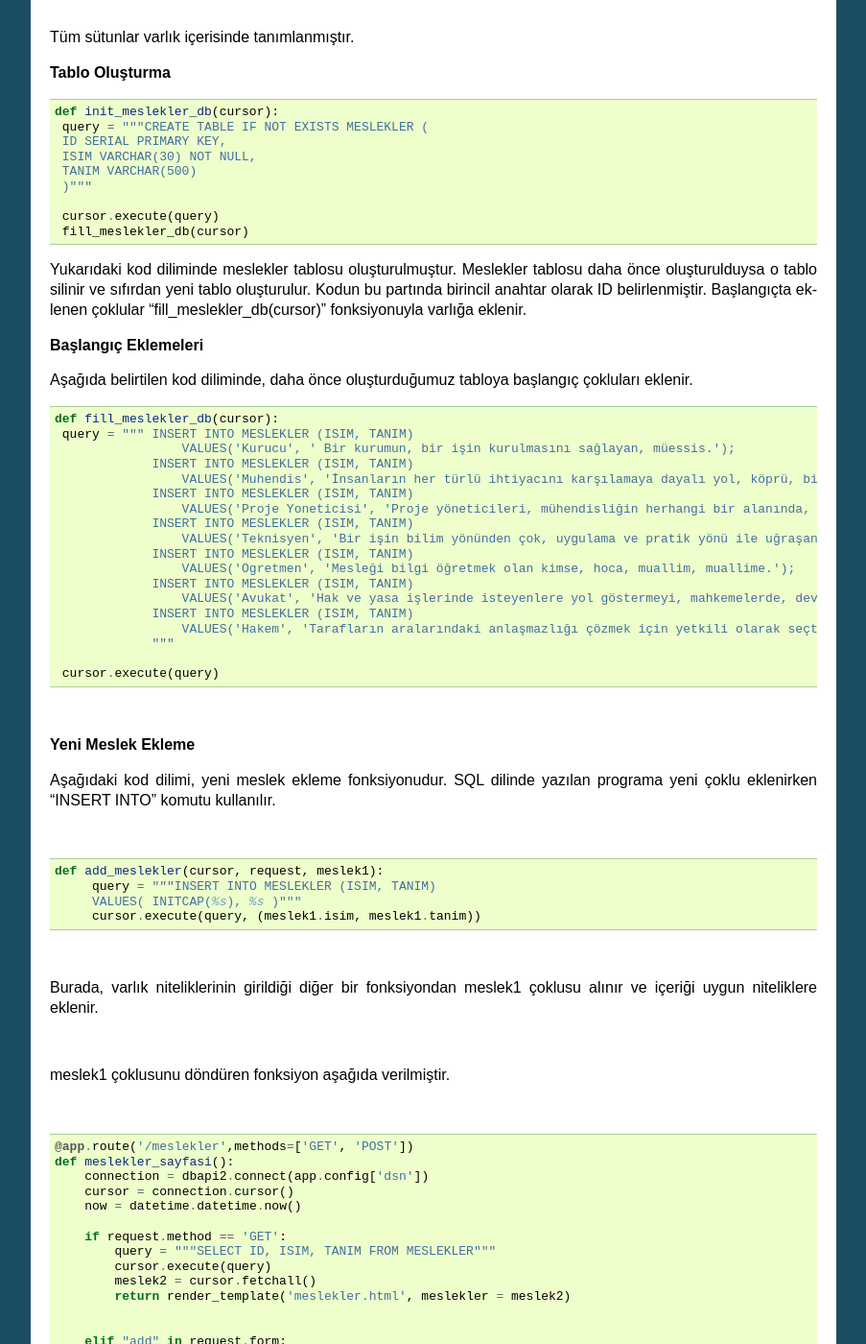
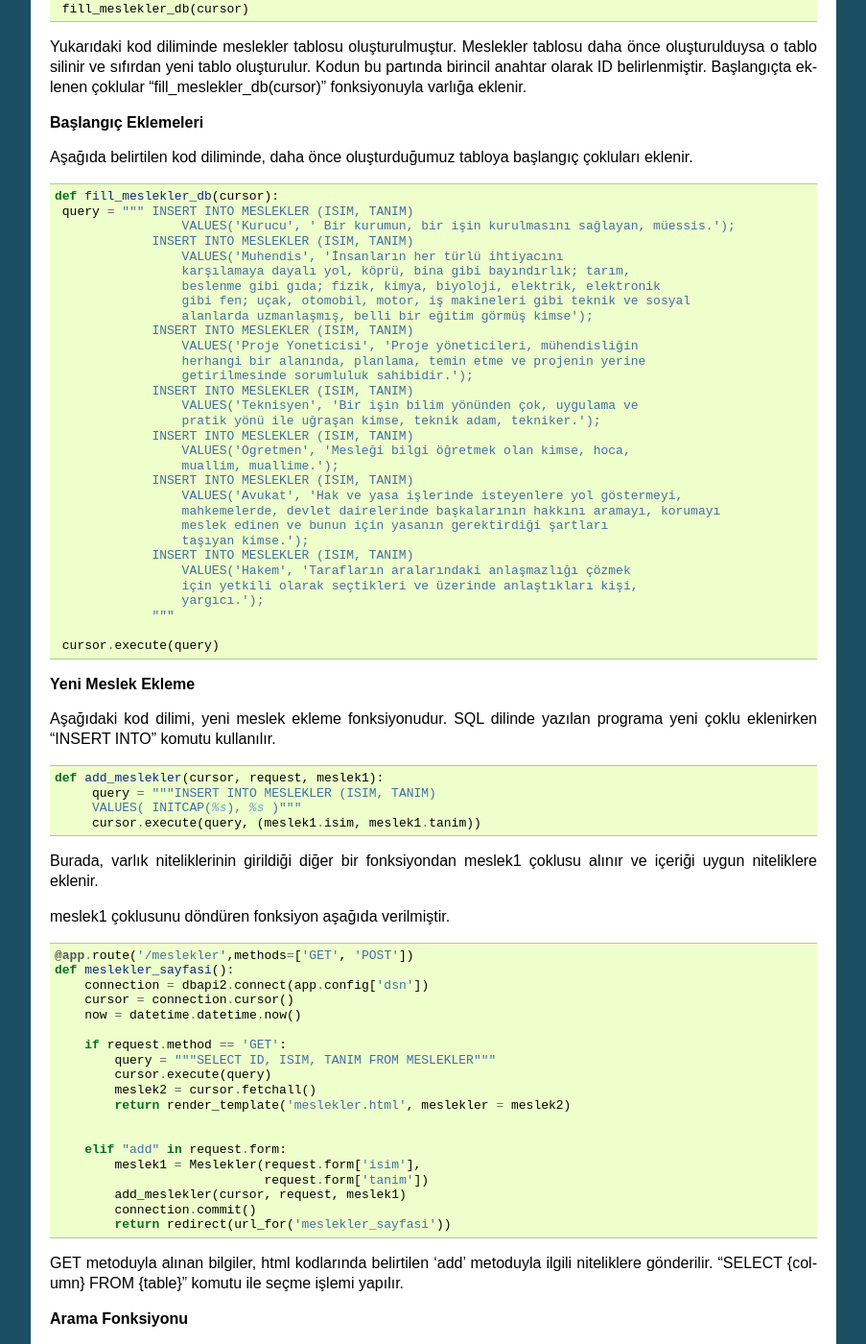
Before and after one commit to orhanse/ConnectLife, a Sphinx documentation site: the page built from docs/developer/member1.rst, in a window 1280 px wide and 1400 px high, scrolled down 4809 px. Shown: the whole window at 96% size, without its empty margins (198-1101 px from the left). Built offline with Sphinx 7.4.7, drawn with Linux system fonts in a browser that asks for light colours; pages that are not in the unit, such as notebooks, are missing from menus; some of the changed text lies outside the part shown.

Commit message:
gorunum guzellestirmesi yapildi, kareden tasan kodlar duzeltildi.

```diff
--- a/docs/developer/member1.rst
+++ b/docs/developer/member1.rst
@@ -6,14 +6,12 @@ General View
 
 Kişiler, mailler ve meslekler tablolarının içerikleri ve yeni çoklu ekleme, varolan çokluyu silme, güncelleme arama gibi veritabanı işlemleri bu kısımda açıklanmıştır.
 
-|
 
 1. Kişiler
 ----------
 
 Anasayfadan '\kisiler' sekmesine gidilerek kişiler tablosuna ulaşılabilinir.
 
-|
 
 ID, isim, profil resmi (resim), yaşadığı yer (mekan), yaş, üniversite, çalıştığı yer (work), çalıştığı pozisyon ve konuştuğu dil özelliklerini içeren
 kişiler tablosu figür 1.2.1'de gösterilmiştir.
@@ -23,7 +21,6 @@ kişiler tablosu figür 1.2.1'de gösterilmiştir.
 
    figure 1.2.1
 
-|
 
 Üniversite, çalıştığı yer, dil ve meslek bilgileri diğer tablolardan dış anahtarla alınır.
 
@@ -48,8 +45,6 @@ kişiler tablosu figür 1.2.1'de gösterilmiştir.
        fill_kisiler_db(cursor)
 
 
-|
-
 Yukarıdaki kod diliminde kişiler tablosu oluşturulmuştur. Kişiler tablosu daha önce oluşturulduysa o tablo silinir ve sıfırdan yeni tablo oluşturulur.
 Kodun bu partında birincil anahtar ve dış anahtarlar da belirlenmiştir. Bağlı olduğu diğer tablolardaki değişikliklerden etkilenme biçimleri de (ON DELETE CASCADE
 , ON UPDATE CASCADE) yine bu kısımda belirtilmiştir. Profil resmi eklemeyenler için "defaultprofil.png" öntanımlı değişken olarak tanımlanmıştır.
@@ -65,26 +60,32 @@ Aşağıda belirtilen kod diliminde, daha önce oluşturduğumuz tabloya çoklul
 .. code-block:: python
 
    def fill_kisiler_db(cursor):
-       query = """INSERT INTO KISILER (ISIM, RESIM, MEKAN, YAS, UNIVERSITE, WORK, POZISYON, DIL)
-                      VALUES ('Tugba Ozkal', 'profil1.jpg' ,'Afyonkarahisar', 22, 1, 1, 1, 3);
-                   INSERT INTO KISILER (ISIM, MEKAN, YAS, UNIVERSITE, WORK, POZISYON, DIL)
-                       VALUES ('Cagri Gokce', 'Ankara', 22, 2, 2, 2, 1);
-                   INSERT INTO KISILER (ISIM, RESIM, MEKAN, YAS, UNIVERSITE, WORK, POZISYON, DIL)
-                       VALUES ('Furkan Evirgen', 'profil2.jpg','Istanbul', 26, 2, 1, 3, 1);
-                   INSERT INTO KISILER (ISIM, RESIM, MEKAN, YAS, UNIVERSITE, WORK, POZISYON, DIL)
-                       VALUES ('Kemal Hazım Ekenel', 'ekenel.png','Istanbul', 38, 2, 1, 4, 2);
-                   INSERT INTO KISILER (ISIM, RESIM, MEKAN, YAS, UNIVERSITE, WORK, POZISYON, DIL)
-                       VALUES ('Jeo Kaeser', 'kaeser.jpg','Almanya', 59, 2, 1, 5, 4);"""
-
-|
+       query = """INSERT INTO KISILER
+                  (ISIM, RESIM, MEKAN, YAS, UNIVERSITE, WORK, POZISYON, DIL)
+                      VALUES
+                  ('Tugba Ozkal', 'profil1.jpg' ,'Afyonkarahisar', 22, 1, 1, 1, 3);
+                   INSERT INTO KISILER
+                  (ISIM, MEKAN, YAS, UNIVERSITE, WORK, POZISYON, DIL)
+                       VALUES
+                  ('Cagri Gokce', 'Ankara', 22, 2, 2, 2, 1);
+                   INSERT INTO KISILER
+                  (ISIM, RESIM, MEKAN, YAS, UNIVERSITE, WORK, POZISYON, DIL)
+                       VALUES
+                  ('Furkan Evirgen', 'profil2.jpg','Istanbul', 26, 2, 1, 3, 1);
+                   INSERT INTO KISILER
+                  (ISIM, RESIM, MEKAN, YAS, UNIVERSITE, WORK, POZISYON, DIL)
+                       VALUES
+                  ('Kemal Hazım Ekenel', 'ekenel.png','Istanbul', 38, 2, 1, 4, 2);
+                   INSERT INTO KISILER
+                  (ISIM, RESIM, MEKAN, YAS, UNIVERSITE, WORK, POZISYON, DIL)
+                       VALUES
+                  ('Jeo Kaeser', 'kaeser.jpg','Almanya', 59, 2, 1, 5, 4);"""
 
 
 **Yeni Kişi Ekleme**
 
 
 Aşağıdaki kod dilimi, yeni kişi ekleme fonksiyonudur.
-
-|
 
 
 .. code-block:: python
@@ -102,17 +103,15 @@ Aşağıdaki kod dilimi, yeni kişi ekleme fonksiyonudur.
            %s
            )"""
            cursor.execute(query, (kisi1.isim, kisi1.resim, kisi1.mekan, kisi1.yas,
-                                  kisi1.universite, kisi1.work, kisi1.pozisyon, kisi1.dil))
+                                  kisi1.universite, kisi1.work, kisi1.pozisyon,
+                                  kisi1.dil))
 
-|
 
 Burada, varlık niteliklerinin girildiği diğer bir fonksiyondan kişi1 çoklusu alınır ve içeriği uygun niteliklere eklenir.
 
-|
 
 kisi1 çoklusunu döndüren fonksiyon aşağıda verilmiştir.
 
-|
 
 
 .. code-block:: python
@@ -127,10 +126,12 @@ kisi1 çoklusunu döndüren fonksiyon aşağıda verilmiştir.
            query2 = "SELECT ID, NAME FROM UNIVERSITY"
            cursor.execute(query2)
            university = cursor.fetchall()
-           query = """SELECT K.ID, K.ISIM, K.RESIM, K.MEKAN, K.YAS, U.NAME, S.NAME, M.ISIM, D.NAME
-                       FROM KISILER AS K, UNIVERSITY AS U, SIRKET AS S, MESLEKLER AS M, DIL AS D
+           query = """SELECT K.ID, K.ISIM, K.RESIM, K.MEKAN, K.YAS, U.NAME, S.NAME,
+                       M.ISIM, D.NAME FROM KISILER AS K, UNIVERSITY AS U, SIRKET AS
+                       S, MESLEKLER AS M, DIL AS D
                        WHERE(
-                           (K.WORK = S.ID) AND (K.UNIVERSITE = U.ID) AND (K.POZISYON = M.ID) AND (K.DIL = D.ID)
+                           (K.WORK = S.ID) AND (K.UNIVERSITE = U.ID) AND
+                           (K.POZISYON = M.ID) AND (K.DIL = D.ID)
                        )"""
            cursor.execute(query)
            kisi2 = cursor.fetchall()
@@ -140,7 +141,8 @@ kisi1 çoklusunu döndüren fonksiyon aşağıda verilmiştir.
            pozisyon = cursor.fetchall()
            cursor.execute("SELECT ID, NAME FROM DIL")
            diller = cursor.fetchall()
-           return render_template('kisiler.html', kisiler = kisi2, universite = university, work = sirket, pozisyon = pozisyon, diller = diller)
+           return render_template('kisiler.html', kisiler = kisi2, universite = university,
+           work = sirket, pozisyon = pozisyon, diller = diller)
        elif "add" in request.form:
            kisi1 = Kisiler(request.form['isim'],
                                request.form['resim'],
@@ -154,7 +156,6 @@ kisi1 çoklusunu döndüren fonksiyon aşağıda verilmiştir.
            connection.commit()
            return redirect(url_for('kisiler_sayfasi'))
 
-|
 
 GET metoduyla alınan bilgiler, html kodlarında belirtilen 'add' metoduyla ilgili niteliklere gönderilir.
 
@@ -167,25 +168,24 @@ Arama fonksiyonunda kişinin ismi arama barına girilerek arama yapılabilir. Ar
 
    elif "search" in request.form:
            aranankisi = request.form['aranankisi'];
-           query = """SELECT K.ID, K.ISIM, K.RESIM, K.MEKAN, K.YAS, U.NAME, S.NAME, M.ISIM, D.NAME
-                       FROM KISILER AS K, UNIVERSITY AS U, SIRKET AS S, MESLEKLER AS M, DIL AS D
+           query = """SELECT K.ID, K.ISIM, K.RESIM, K.MEKAN, K.YAS, U.NAME, S.NAME,
+                       M.ISIM, D.NAME FROM KISILER AS K,
+                       UNIVERSITY AS U, SIRKET AS S, MESLEKLER AS M, DIL AS D
                        WHERE(
-                           (K.WORK = S.ID) AND (K.UNIVERSITE = U.ID) AND (K.POZISYON = M.ID) AND (K.DIL = D.ID)
+                           (K.WORK = S.ID) AND (K.UNIVERSITE = U.ID) AND
+                           (K.POZISYON = M.ID) AND (K.DIL = D.ID)
                        ) AND (K.ISIM LIKE %s)"""
            cursor.execute(query,[aranankisi])
            kisiler=cursor.fetchall()
            now = datetime.datetime.now()
-           return render_template('kisi_ara.html', kisiler = kisiler, current_time=now.ctime(), sorgu = aranankisi)
-
-|
+           return render_template('kisi_ara.html', kisiler = kisiler, current_time=now.ctime(),
+           sorgu = aranankisi)
 
 
 **Güncelleme Fonksiyonu**
 
 Aşağıdaki kod diliminde yeni kişi ekleme fonksiyonuna benzer olarak güncellenecek çoklu diğer fonksiyondan kisi1 etiketiyle çekilir ve
 ilgili niteliklere güncellenen bilgiler eklenir.
-
-|
 
 
 .. code-block:: python
@@ -204,7 +204,8 @@ ilgili niteliklere güncellenen bilgiler eklenir.
                WHERE ID=%s
                """
                cursor.execute(query,(kisi1.isim, kisi1.resim, kisi1.mekan, kisi1.yas,
-                                     kisi1.universite, kisi1.work, kisi1.pozisyon, kisi1.dil, id))
+                                     kisi1.universite, kisi1.work, kisi1.pozisyon,
+                                     kisi1.dil, id))
 
 
 
@@ -228,7 +229,9 @@ ilgili niteliklere güncellenen bilgiler eklenir.
            query = """SELECT * FROM KISILER WHERE (ID = %s)"""
            cursor.execute(query, kisi_id)
            now = datetime.datetime.now()
-           return render_template('kisi_guncelle.html', kisi = cursor, current_time=now.ctime(), universiteler = universiteler, sirketler=sirketler, pozisyonlar = pozisyonlar, diller = diller)
+           return render_template('kisi_guncelle.html', kisi = cursor, current_time=now.ctime(),
+                  universiteler = universiteler, sirketler=sirketler, pozisyonlar = pozisyonlar,
+                  diller = diller)
        elif request.method == 'POST':
            if "update" in request.form:
                kisi1 = Kisiler(request.form['isim'],
@@ -243,7 +246,6 @@ ilgili niteliklere güncellenen bilgiler eklenir.
                connection.commit()
                return redirect(url_for('kisiler_sayfasi'))
 
-|
 
 **Silme Fonksiyonu**
 
@@ -265,11 +267,7 @@ Silinmek istenen çoklunun birincil anahtarı olan ID'sini alarak fonksiyona gö
            cursor.execute(query, id)
 
 
-|
-
 "DELETE FROM {table}" komutu tablodaki çoklunun silinmesini sağlar. Hangi çoklunun silineceği "WHERE ID = %s" komutuyla belirlenir.
-
-|
 
 
 2. Meslekler
@@ -283,9 +281,11 @@ ID, isim, tanım özelliklerini içeren meslekler tablosu figür 2.2.1'de göste
 
    figure 2.2.1
 
-|
 
 Tüm sütunlar varlık içerisinde tanımlanmıştır.
+
+
+
 
 **Tablo Oluşturma**
 
@@ -320,22 +320,34 @@ Aşağıda belirtilen kod diliminde, daha önce oluşturduğumuz tabloya başlan
     query = """ INSERT INTO MESLEKLER (ISIM, TANIM)
                     VALUES('Kurucu', ' Bir kurumun, bir işin kurulmasını sağlayan, müessis.');
                 INSERT INTO MESLEKLER (ISIM, TANIM)
-                    VALUES('Muhendis', 'İnsanların her türlü ihtiyacını karşılamaya dayalı yol, köprü, bina gibi bayındırlık; tarım, beslenme gibi gıda; fizik, kimya, biyoloji, elektrik, elektronik gibi fen; uçak, otomobil, motor, iş makineleri gibi teknik ve sosyal alanlarda uzmanlaşmış, belli bir eğitim görmüş kimse');
+                    VALUES('Muhendis', 'İnsanların her türlü ihtiyacını
+                    karşılamaya dayalı yol, köprü, bina gibi bayındırlık; tarım,
+                    beslenme gibi gıda; fizik, kimya, biyoloji, elektrik, elektronik
+                    gibi fen; uçak, otomobil, motor, iş makineleri gibi teknik ve sosyal
+                    alanlarda uzmanlaşmış, belli bir eğitim görmüş kimse');
                 INSERT INTO MESLEKLER (ISIM, TANIM)
-                    VALUES('Proje Yoneticisi', 'Proje yöneticileri, mühendisliğin herhangi bir alanında, planlama, temin etme ve projenin yerine getirilmesinde sorumluluk sahibidir.');
+                    VALUES('Proje Yoneticisi', 'Proje yöneticileri, mühendisliğin
+                    herhangi bir alanında, planlama, temin etme ve projenin yerine
+                    getirilmesinde sorumluluk sahibidir.');
                 INSERT INTO MESLEKLER (ISIM, TANIM)
-                    VALUES('Teknisyen', 'Bir işin bilim yönünden çok, uygulama ve pratik yönü ile uğraşan kimse, teknik adam, tekniker.');
+                    VALUES('Teknisyen', 'Bir işin bilim yönünden çok, uygulama ve
+                    pratik yönü ile uğraşan kimse, teknik adam, tekniker.');
                 INSERT INTO MESLEKLER (ISIM, TANIM)
-                    VALUES('Ogretmen', 'Mesleği bilgi öğretmek olan kimse, hoca, muallim, muallime.');
+                    VALUES('Ogretmen', 'Mesleği bilgi öğretmek olan kimse, hoca,
+                    muallim, muallime.');
                 INSERT INTO MESLEKLER (ISIM, TANIM)
-                    VALUES('Avukat', 'Hak ve yasa işlerinde isteyenlere yol göstermeyi, mahkemelerde, devlet dairelerinde başkalarının hakkını aramayı, korumayı meslek edinen ve bunun için yasanın gerektirdiği şartları taşıyan kimse.');
+                    VALUES('Avukat', 'Hak ve yasa işlerinde isteyenlere yol göstermeyi,
+                    mahkemelerde, devlet dairelerinde başkalarının hakkını aramayı, korumayı
+                    meslek edinen ve bunun için yasanın gerektirdiği şartları
+                    taşıyan kimse.');
                 INSERT INTO MESLEKLER (ISIM, TANIM)
-                    VALUES('Hakem', 'Tarafların aralarındaki anlaşmazlığı çözmek için yetkili olarak seçtikleri ve üzerinde anlaştıkları kişi, yargıcı.');
+                    VALUES('Hakem', 'Tarafların aralarındaki anlaşmazlığı çözmek
+                    için yetkili olarak seçtikleri ve üzerinde anlaştıkları kişi,
+                    yargıcı.');
                 """
 
     cursor.execute(query)
 
-|
 
 
 **Yeni Meslek Ekleme**
@@ -343,7 +355,6 @@ Aşağıda belirtilen kod diliminde, daha önce oluşturduğumuz tabloya başlan
 
 Aşağıdaki kod dilimi, yeni meslek ekleme fonksiyonudur. SQL dilinde yazılan programa yeni çoklu eklenirken "INSERT INTO" komutu kullanılır.
 
-|
 
 
 .. code-block:: python
@@ -353,15 +364,12 @@ Aşağıdaki kod dilimi, yeni meslek ekleme fonksiyonudur. SQL dilinde yazılan
         VALUES( INITCAP(%s), %s )"""
         cursor.execute(query, (meslek1.isim, meslek1.tanim))
 
-|
 
 Burada, varlık niteliklerinin girildiği diğer bir fonksiyondan meslek1 çoklusu alınır ve içeriği uygun niteliklere eklenir.
 
-|
 
 meslek1 çoklusunu döndüren fonksiyon aşağıda verilmiştir.
 
-|
 
 
 .. code-block:: python
@@ -386,10 +394,11 @@ meslek1 çoklusunu döndüren fonksiyon aşağıda verilmiştir.
            connection.commit()
            return redirect(url_for('meslekler_sayfasi'))
 
-|
 
 GET metoduyla alınan bilgiler, html kodlarında belirtilen 'add' metoduyla ilgili niteliklere gönderilir.
 "SELECT {column} FROM {table}" komutu ile seçme işlemi yapılır.
+
+
 
 **Arama Fonksiyonu**
 
@@ -404,20 +413,19 @@ Arama fonksiyonunda mesleğin ismi arama barına girilerek arama yapılabilir. A
         cursor.execute(query,[arananmeslek])
         meslekler=cursor.fetchall()
         now = datetime.datetime.now()
-        return render_template('meslek_ara.html', meslekler = meslekler, current_time=now.ctime(), sorgu = arananmeslek)
+        return render_template('meslek_ara.html', meslekler = meslekler,
+        current_time=now.ctime(), sorgu = arananmeslek)
 
-|
 
 "SELECT ID, ISIM, TANIM FROM MESLEKLER WHERE ISIM LIKE %s" satırı ile isme göre arama yapılması sağlanır.
 
-|
 
 **Güncelleme Fonksiyonu**
+
 
 Aşağıdaki kod diliminde yeni meslek ekleme fonksiyonuna benzer olarak güncellenecek çoklu diğer fonksiyondan meslek1 etiketiyle çekilir ve
 ilgili niteliklere güncellenen bilgiler eklenir. Güncelleme fonksiyonunda güncellenecek olan çoklu ID etiketi yardımıyla belirienir.
 
-|
 
 
 .. code-block:: python
@@ -431,10 +439,8 @@ ilgili niteliklere güncellenen bilgiler eklenir. Güncelleme fonksiyonunda gün
             """
             cursor.execute(query, (meslek1.isim, meslek1.tanim, id))
 
-|
 
 "INITCAP(%s)" komutu ile alınan stringin baş harfinin büyük olması sağlanır.
-
 
 
 .. code-block:: python
@@ -449,7 +455,8 @@ ilgili niteliklere güncellenen bilgiler eklenir. Güncelleme fonksiyonunda gün
            query = """SELECT * FROM MESLEKLER WHERE (ID = %s)"""
            cursor.execute(query, meslek_id)
            now = datetime.datetime.now()
-           return render_template('meslek_guncelle.html', meslek = cursor, current_time=now.ctime() )
+           return render_template('meslek_guncelle.html', meslek = cursor,
+           current_time=now.ctime() )
        elif request.method == 'POST':
            if "update" in request.form:
                meslek1 = Meslekler(request.form['isim'],
@@ -458,9 +465,9 @@ ilgili niteliklere güncellenen bilgiler eklenir. Güncelleme fonksiyonunda gün
                connection.commit()
                return redirect(url_for('meslekler_sayfasi'))
 
-|
 
 **Silme Fonksiyonu**
+
 
 Silinmek istenen çoklunun birincil anahtarı olan ID'sini alarak fonksiyona gönderir ve çokluyu siler.
 
@@ -480,11 +487,7 @@ Silinmek istenen çoklunun birincil anahtarı olan ID'sini alarak fonksiyona gö
            cursor.execute(query, id)
 
 
-|
-
 "DELETE FROM {table}" komutu tablodaki çoklunun silinmesini sağlar. Hangi çoklunun silineceği "WHERE ID = %s" komutuyla belirlenir.
-
-|
 
 
 
@@ -499,10 +502,11 @@ ID, isim, mail ve kişi özelliklerini içeren mailler tablosu figür 3.2.1'de g
 
    figure 3.2.1
 
-|
 
 ID, mail ve şifre sütunları varlık içerisinde tanımlanmıştır. İsim ise mailin kime ait olduğunu bildirir ve kişiler tablosundan dış anahtar
 bağlantısıyla çekilmiştir.
+
+
 
 **Tablo Oluşturma**
 
@@ -547,7 +551,6 @@ Aşağıda belirtilen kod diliminde, daha önce oluşturduğumuz tabloya başlan
                 """
     cursor.execute(query)
 
-|
 
 
 **Yeni Mail Ekleme**
@@ -555,7 +558,6 @@ Aşağıda belirtilen kod diliminde, daha önce oluşturduğumuz tabloya başlan
 
 Aşağıdaki kod dilimi, yeni mail ekleme fonksiyonudur. SQL dilinde yazılan programa yeni çoklu eklenirken "INSERT INTO" komutu kullanılır.
 
-|
 
 
 .. code-block:: python
@@ -565,15 +567,12 @@ Aşağıdaki kod dilimi, yeni mail ekleme fonksiyonudur. SQL dilinde yazılan pr
         VALUES( INITCAP(%s), %s )"""
         cursor.execute(query, (meslek1.isim, meslek1.tanim))
 
-|
 
 Burada, varlık niteliklerinin girildiği diğer bir fonksiyondan mail1 çoklusu alınır ve içeriği uygun niteliklere eklenir.
 
-|
 
 mail1 çoklusunu döndüren fonksiyon aşağıda verilmiştir.
 
-|
 
 
 .. code-block:: python
@@ -607,12 +606,14 @@ mail1 çoklusunu döndüren fonksiyon aşağıda verilmiştir.
            connection.commit()
            return redirect(url_for('mailler_sayfasi'))
 
-|
 
 GET metoduyla alınan bilgiler, html kodlarında belirtilen 'add' metoduyla ilgili niteliklere gönderilir.
 "SELECT {column} FROM {table}" komutu ile seçme işlemi yapılır. Yeni mail eklendikten sonra sayfa mailler sayfasına yönlendirilir.
 
+
+
 **Arama Fonksiyonu**
+
 
 Arama fonksiyonunda mailin ismi arama barına girilerek arama yapılabilir. Arama fonksiyonu aşağıda gösterilmiştir.
 
@@ -629,16 +630,16 @@ Arama fonksiyonunda mailin ismi arama barına girilerek arama yapılabilir. Aram
         cursor.execute(query,[arananmail])
         mailler=cursor.fetchall()
         now = datetime.datetime.now()
-        return render_template('mail_ara.html', mailler = mailler, current_time=now.ctime(), sorgu = arananmail)
+        return render_template('mail_ara.html', mailler = mailler,
+        current_time=now.ctime(), sorgu = arananmail)
 
-|
 
 **Güncelleme Fonksiyonu**
+
 
 Aşağıdaki kod diliminde yeni mail ekleme fonksiyonuna benzer olarak güncellenecek çoklu diğer fonksiyondan mail1 etiketiyle çekilir ve
 ilgili niteliklere güncellenen bilgiler eklenir. Güncelleme fonksiyonunda güncellenecek olan çoklu ID etiketi yardımıyla belirienir.
 
-|
 
 
 .. code-block:: python
@@ -653,7 +654,6 @@ ilgili niteliklere güncellenen bilgiler eklenir. Güncelleme fonksiyonunda gün
             """
             cursor.execute(query, (mail1.isim, mail1.mail, mail1.sifre, id))
 
-|
 
 Hangi çoklunun güncelleneceği "WHERE ID=%s" komut ile belirlenir.
 
@@ -672,7 +672,8 @@ Hangi çoklunun güncelleneceği "WHERE ID=%s" komut ile belirlenir.
            query = """SELECT * FROM MAILLER WHERE (ID = %s)"""
            cursor.execute(query, mail_id)
            now = datetime.datetime.now()
-           return render_template('mail_guncelle.html', mail = cursor, current_time=now.ctime(), isimler = kisiler )
+           return render_template('mail_guncelle.html', mail = cursor,
+           current_time=now.ctime(), isimler = kisiler )
        elif request.method == 'POST':
            if "update" in request.form:
                mail1 = Mailler(request.form['kisi_adi'],
@@ -682,11 +683,12 @@ Hangi çoklunun güncelleneceği "WHERE ID=%s" komut ile belirlenir.
                connection.commit()
                return redirect(url_for('mailler_sayfasi'))
 
-|
 
 "/mailler" sayfası "mail_id"yi alarak işlem yapar.
 
+s
 **Silme Fonksiyonu**
+
 
 Silinmek istenen çoklunun birincil anahtarı olan ID'sini alarak fonksiyona gönderir ve çokluyu siler.
 
@@ -705,8 +707,5 @@ Silinmek istenen çoklunun birincil anahtarı olan ID'sini alarak fonksiyona gö
         query="""DELETE FROM MAILLER WHERE ID = %s"""
         cursor.execute(query, id)
 
-|
 
 "DELETE FROM {table}" komutu tablodaki çoklunun silinmesini sağlar. Hangi çoklunun silineceği "WHERE ID = %s" komutuyla belirlenir.
-
-|
--- a/docs/user/member1.rst
+++ b/docs/user/member1.rst
@@ -1,2 +1,2 @@
-Parts Implemented by Member Name
+Parts Implemented by Tuğba Özkal
 ================================
```
